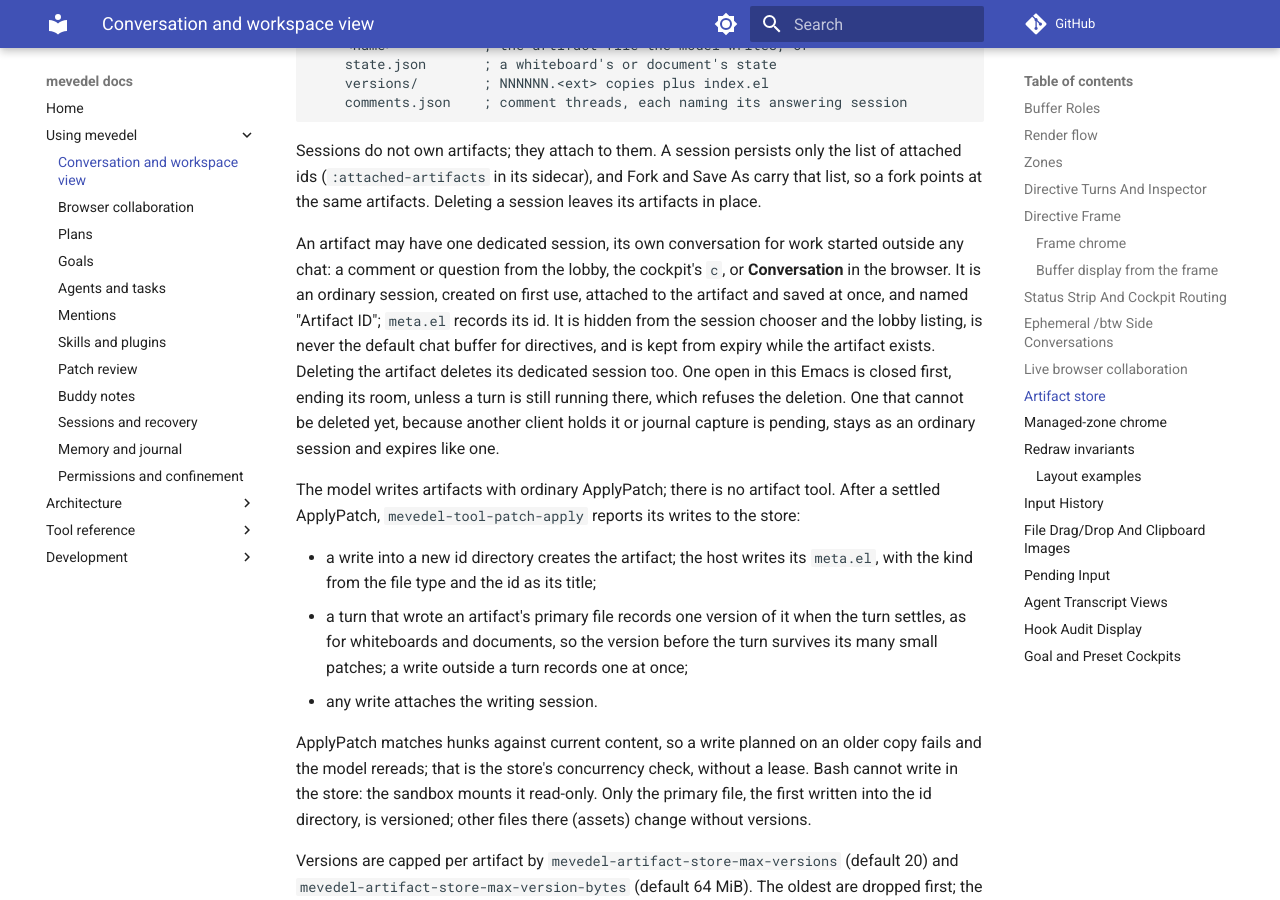
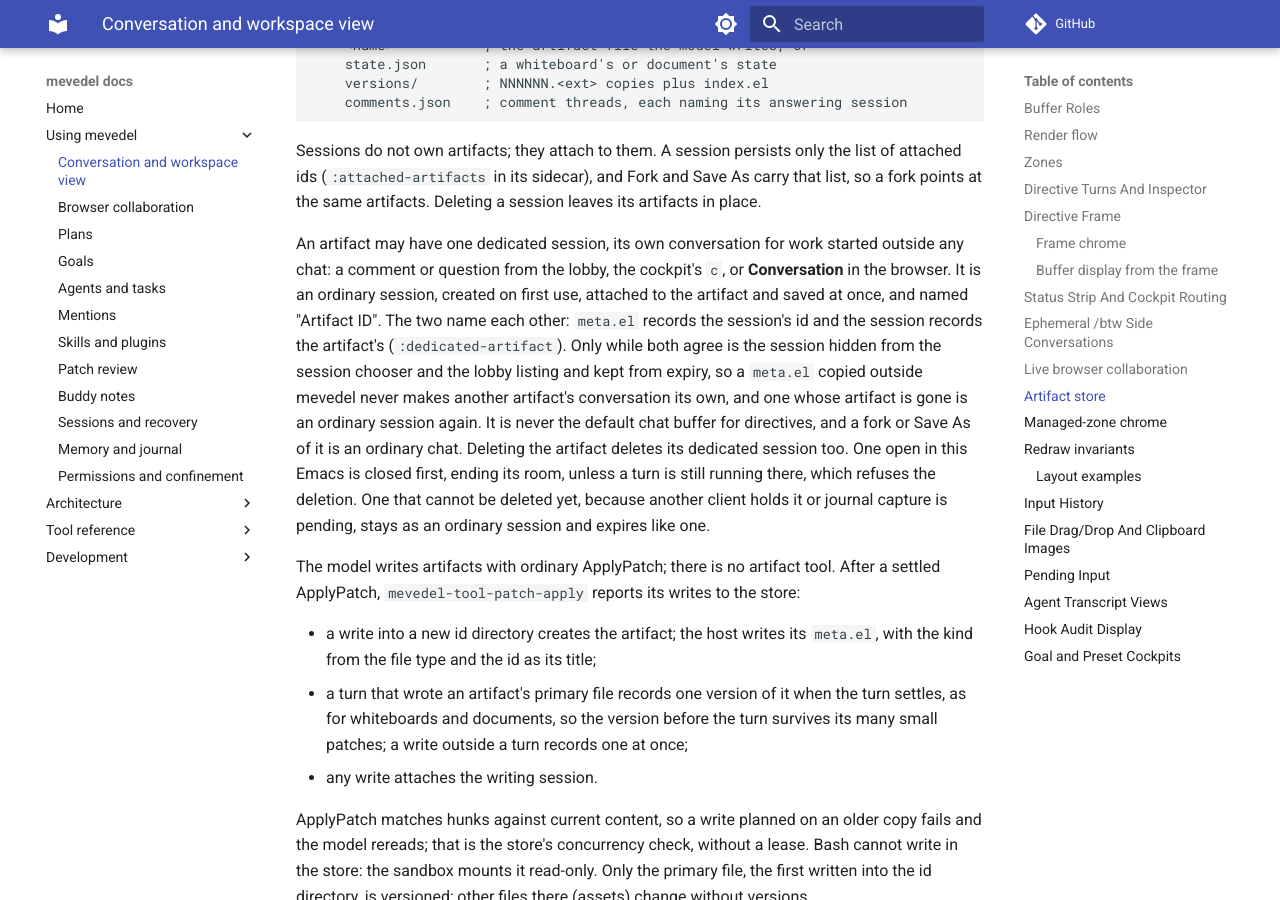
Before and after one commit to FrauH0lle/mevedel, an MkDocs documentation site: the page built from docs/view.md, in a window 1280 px wide and 900 px high, scrolled down 24625 px. Built offline with MkDocs 1.6.1 and Material for MkDocs 9.7.7, drawn with Linux system fonts in a browser that asks for light colours; comment, search, counter and statistics services are not loaded.

Commit message:
fix(artifacts): Let a conversation and its artifact name each other
Only meta.el named an artifact's dedicated session.  A meta.el copied
outside mevedel then made deleting the copy kill and delete the
original's conversation, hidden from every list; and finding dedicated
sessions read every artifact's metadata on each default-chat lookup,
lobby listing and chooser (0.4 s at 50 artifacts over TRAMP).

* mevedel-structs.el (mevedel-session): New slot dedicated-artifact.
* mevedel-session-codec.el: Require, write, validate and read
:dedicated-artifact.
* mevedel-session-fork.el (mevedel-session-fork-clone-session): A fork
or Save As is an ordinary chat.
* mevedel-artifact-store.el (mevedel-artifact-store-dedicated-p): New;
both sides agree.
(mevedel-artifact-store-dedicated-ids): Remove.
(mevedel-artifact-store--conversation-agrees-p): New.
(mevedel-artifact-store--delete): Delete only a session that agrees.
(mevedel-artifact-store-conversation): Record the artifact on the
session.
* mevedel-session-persistence.el
(mevedel-session-persistence--dedicated-p): New.
(mevedel-session-persistence-without-dedicated)
(mevedel-session-persistence-cleanup-expired): Use it.
(mevedel-session-persistence--sidecar-summary): Carry the field.
* mevedel-chat.el (mevedel--active-chat-buffer)
* mevedel-collaboration-lobby.el (mevedel-collaboration-lobby--rows):
Read the live session's own flag.
* scripts/migrate-session-v0.5.6.el (mevedel-migrate-session--sidecar):
Start converted sessions without one.
* docs/view.md, docs/sessions.md,
docs/adr/0124-keep-artifacts-in-a-workspace-store.md: Describe it.
* test/: Cover deleting a copy, the listing and expiry checks and the
fork policy.

```diff
--- a/docs/view.md
+++ b/docs/view.md
@@ -1171,9 +1171,13 @@ An artifact may have one dedicated session, its own conversation for work
 started outside any chat: a comment or question from the lobby, the cockpit's
 `c`, or **Conversation** in the browser. It is an ordinary session, created on
 first use, attached to the artifact and saved at once, and named "Artifact
-ID"; `meta.el` records its id. It is hidden from the session chooser and the
-lobby listing, is never the default chat buffer for directives, and is kept
-from expiry while the artifact exists. Deleting the artifact deletes its
+ID". The two name each other: `meta.el` records the session's id and the
+session records the artifact's (`:dedicated-artifact`). Only while both agree
+is the session hidden from the session chooser and the lobby listing and
+kept from expiry, so a `meta.el` copied outside mevedel never makes another
+artifact's conversation its own, and one whose artifact is gone is an
+ordinary session again. It is never the default chat buffer for directives,
+and a fork or Save As of it is an ordinary chat. Deleting the artifact deletes its
 dedicated session too. One open in this Emacs is closed first, ending its
 room, unless a turn is still running there, which refuses the deletion. One
 that cannot be deleted yet, because another client holds it or journal
```
Also changed, not shown: docs/adr/0124-keep-artifacts-in-a-workspace-store.md (+10 -2 lines), docs/sessions.md (+2 -1 lines), 15 other files.
